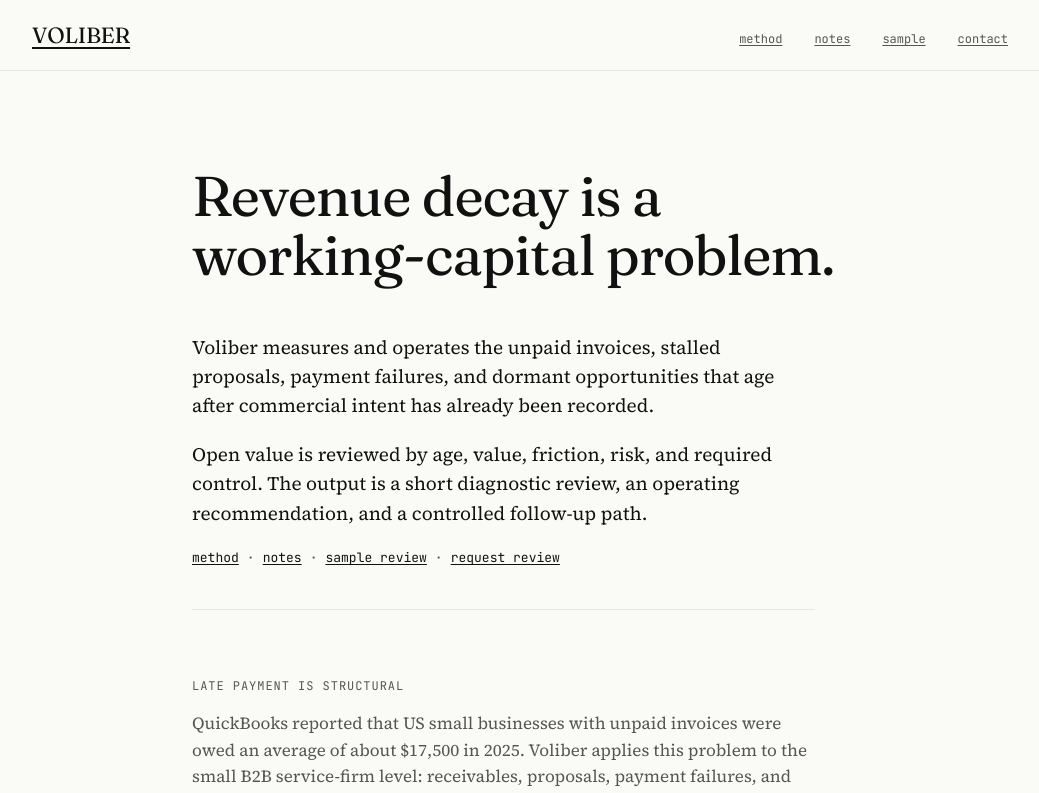
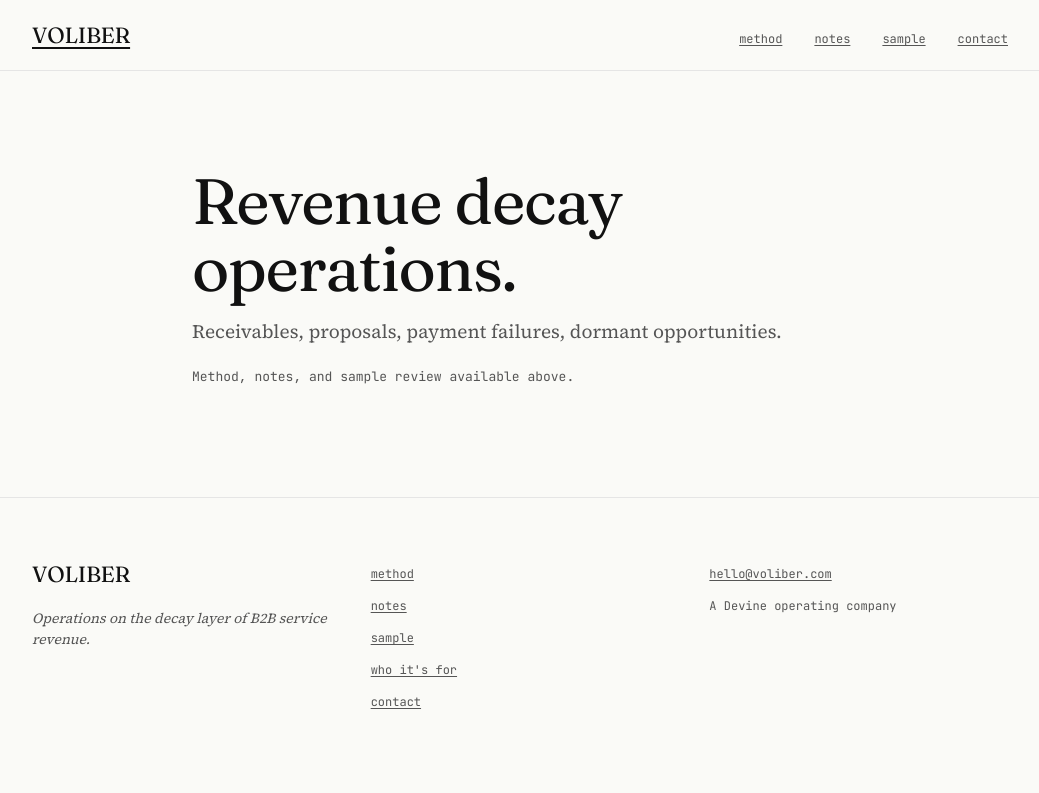
Before and after one commit to abscondata/Voliber, a Next.js app: page / in a window 1280 px wide. Shown: the top 793 px of the page, without its empty margins (120-1159 px from the left). Built offline with nearby package versions, Linux system fonts and the light colour scheme.

Commit message:
Strip Voliber homepage to firm identity

```diff
--- a/src/app/page.tsx
+++ b/src/app/page.tsx
@@ -1,66 +1,20 @@
-import Link from "next/link";
-import { Fragment } from "react";
 import { PageShell } from "@/components/site-chrome";
-
-const linkRow = [
-  { href: "/how-it-works", label: "method" },
-  { href: "/notes", label: "notes" },
-  { href: "/sample-review", label: "sample review" },
-  { href: "/contact", label: "request review" },
-];
 
 export default function Home() {
   return (
     <PageShell>
       <h1
-        className="max-w-[720px] font-display text-[36px] font-normal leading-[1.1] sm:text-[56px]"
+        className="font-display text-[42px] font-normal leading-[1.1] sm:text-[64px]"
         style={{ letterSpacing: "-0.02em" }}
       >
-        Revenue decay is a working-capital problem.
+        Revenue decay operations.
       </h1>
-
-      <div className="mt-12 max-w-[62ch] space-y-[1.2em] text-[19px] leading-[1.55]">
-        <p>
-          Voliber measures and operates the unpaid invoices, stalled proposals,
-          payment failures, and dormant opportunities that age after commercial
-          intent has already been recorded.
-        </p>
-        <p>
-          Open value is reviewed by age, value, friction, risk, and required
-          control. The output is a short diagnostic review, an operating
-          recommendation, and a controlled follow-up path.
-        </p>
-      </div>
-
-      <p className="mt-12 max-w-[62ch] font-mono text-[13px] leading-[1.7] text-foreground">
-        {linkRow.map((link, index) => (
-          <Fragment key={link.href}>
-            {index > 0 && (
-              <span className="mx-2 text-muted" aria-hidden="true">
-                ·
-              </span>
-            )}
-            <Link href={link.href}>{link.label}</Link>
-          </Fragment>
-        ))}
+      <p className="mt-6 text-[19px] leading-[1.55] text-muted">
+        Receivables, proposals, payment failures, dormant opportunities.
       </p>
-
-      <hr className="mt-10 max-w-[62ch] border-0 border-t border-line" />
-
-      <section className="mt-16 max-w-[62ch] pb-8">
-        <p
-          className="font-mono text-[12px] uppercase leading-6 text-muted"
-          style={{ letterSpacing: "0.08em" }}
-        >
-          Late payment is structural
-        </p>
-        <p className="mt-4 text-[17px] leading-[1.55] text-muted">
-          QuickBooks reported that US small businesses with unpaid invoices
-          were owed an average of about $17,500 in 2025. Voliber applies this
-          problem to the small B2B service-firm level: receivables, proposals,
-          payment failures, and dormant opportunities that remain unresolved.
-        </p>
-      </section>
+      <p className="mt-10 font-mono text-[13px] leading-[1.7] text-muted">
+        Method, notes, and sample review available above.
+      </p>
     </PageShell>
   );
 }
```
